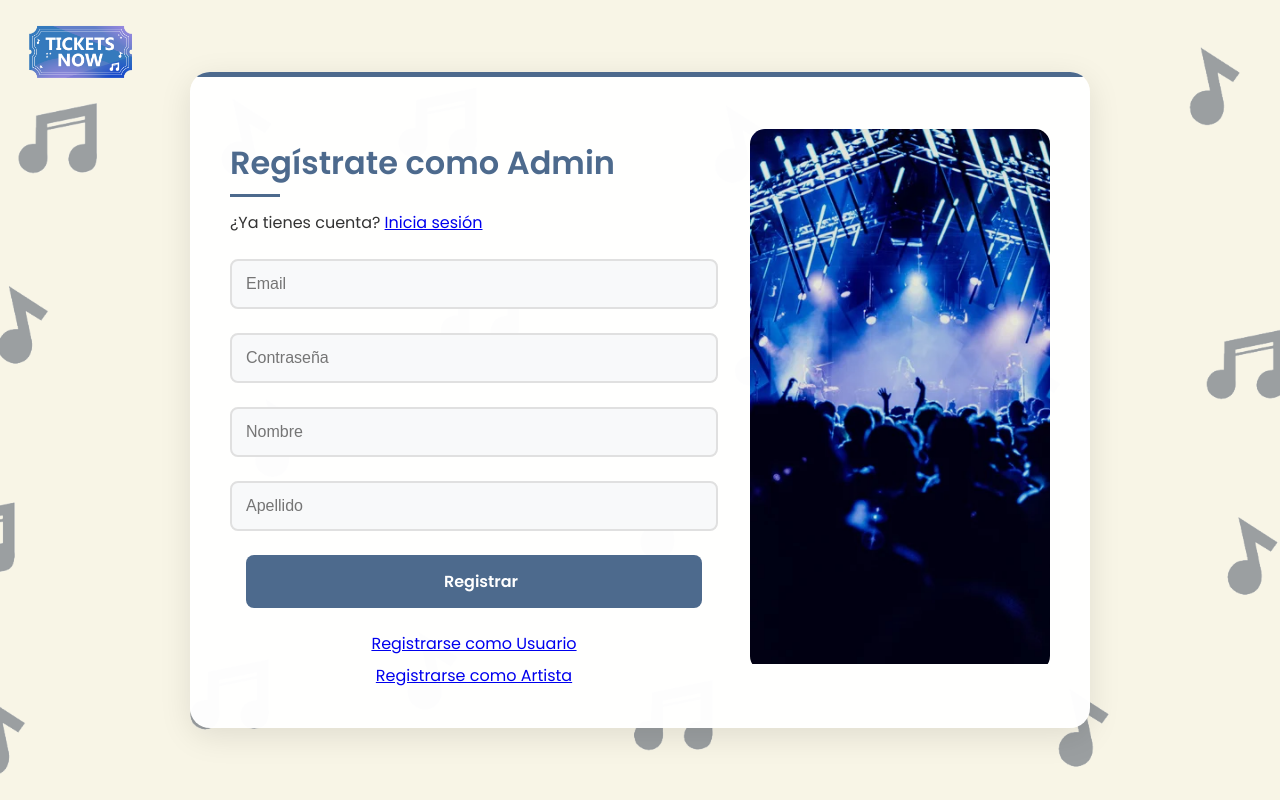
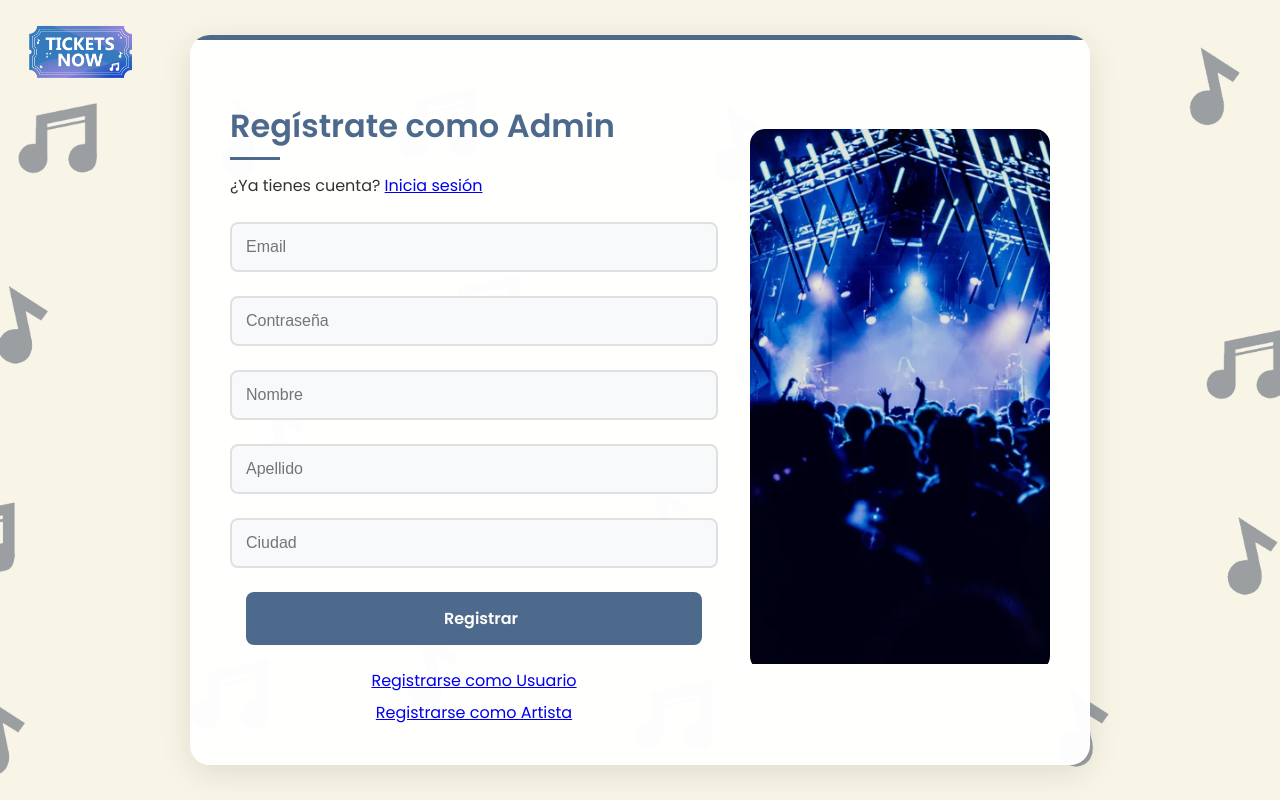
Before and after one commit to MarcLopezMolina/TicketsNow-Recuperacion, a PHP site: page /view/src/php/register_admin.php in a window 1280 px wide. Run offline with PHP 8.4, Linux system fonts and the light colour scheme.

Commit message:
Campo ciudad compatible con admin y artista

```diff
--- a/view/src/php/register_admin.php
+++ b/view/src/php/register_admin.php
@@ -57,6 +57,10 @@ if ($_SERVER['REQUEST_METHOD'] === 'POST') {
                     <input type="text" name="apellido" placeholder="Apellido" required>
                 </div>
 
+                <div class="input-group">
+                    <input type="text" name="ciudad" placeholder="Ciudad" required>
+                </div>
+
                 <div class="buttons">
                     <button type="submit" class="button">Registrar</button>
                 </div>
--- a/view/src/php/register_artist.php
+++ b/view/src/php/register_artist.php
@@ -57,6 +57,10 @@ if ($_SERVER['REQUEST_METHOD'] === 'POST') {
                     <input type="text" name="apellido" placeholder="Apellido" required>
                 </div>
 
+                <div class="input-group">
+                    <input type="text" name="ciudad" placeholder="Ciudad" required>
+                </div>
+
                 <div class="buttons">
                     <button type="submit" class="button">Registrar</button>
                 </div>
```
